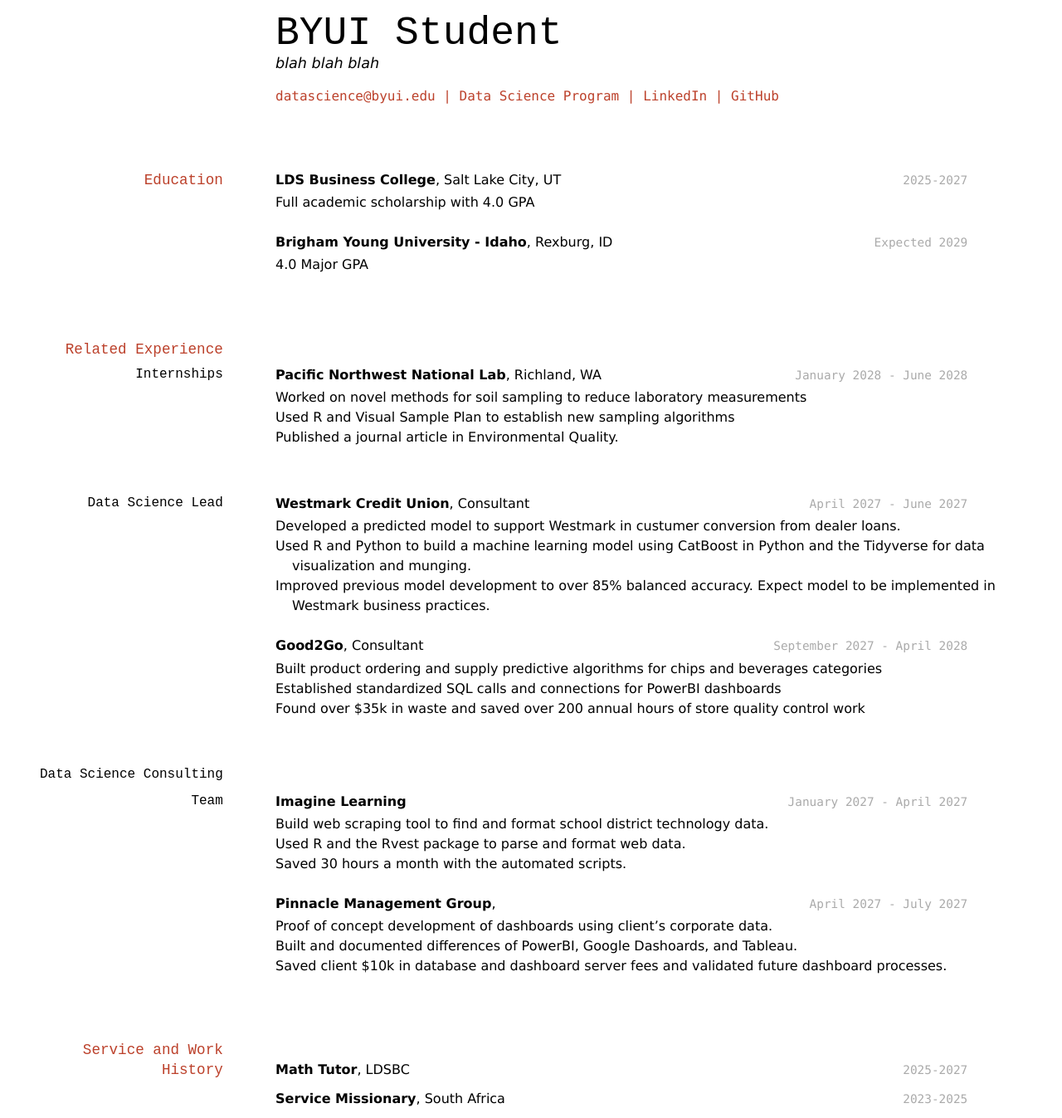
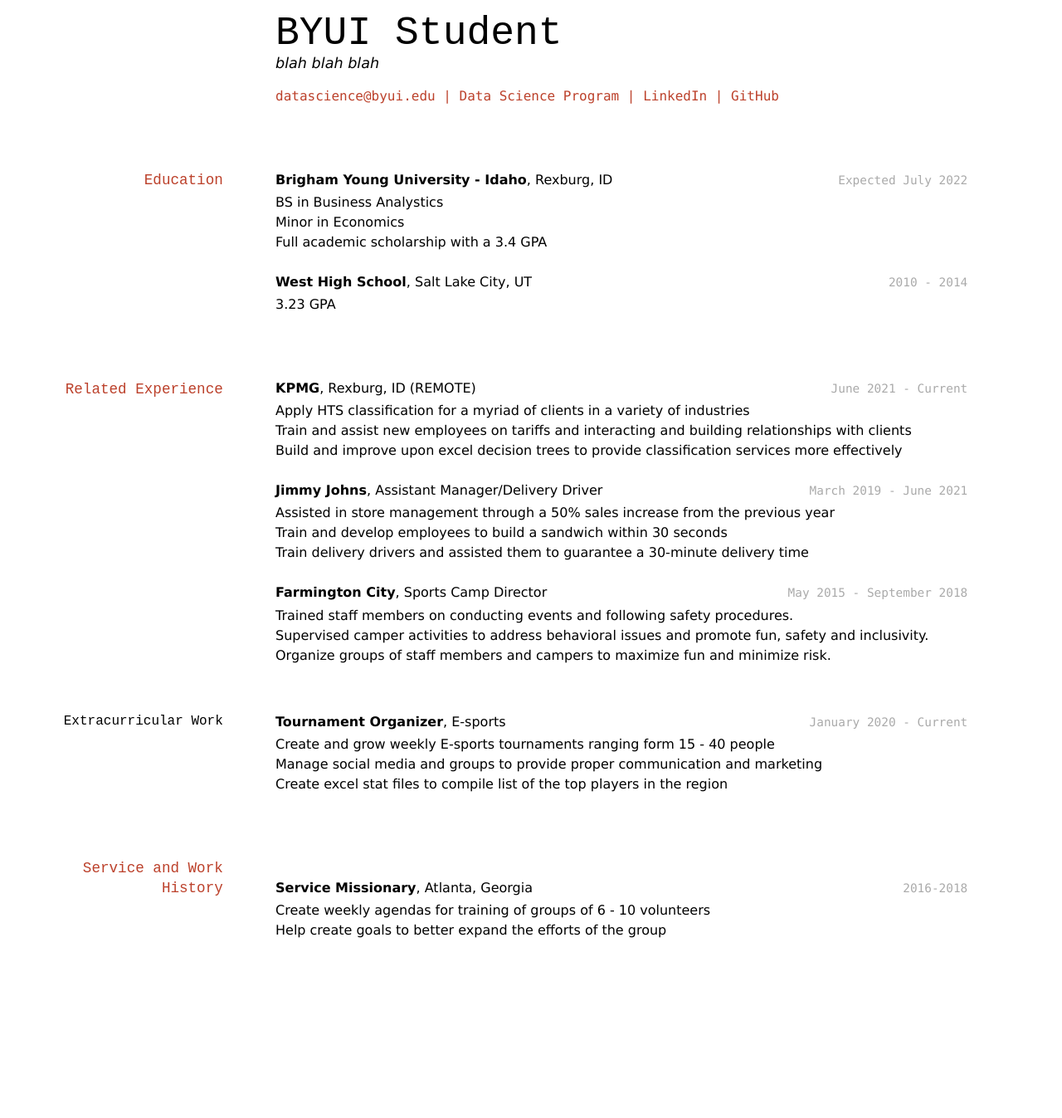
Before and after one commit to byuistudent/my_resume_repo, a Jekyll site: the page built from docs/index.md, in a window 1280 px wide. Shown: the whole page at 83% size. Built offline with Jekyll 4.4.1, drawn with Linux system fonts in a browser that asks for light colours; after the commit the page ends 1157 px from its top, so only the background shows below that.

Commit message:
The actual resume

```diff
--- a/docs/index.md
+++ b/docs/index.md
@@ -16,69 +16,60 @@ blah blah blah
 
 ## Education
 
-`2025-2027`
-__LDS Business College__, Salt Lake City, UT
-
-- Full academic scholarship with 4.0 GPA
-
-`Expected 2029`
+`Expected July 2022`
 __Brigham Young University - Idaho__, Rexburg, ID
 
-- 4.0 Major GPA
+- BS in Business Analystics
+- Minor in Economics
+- Full academic scholarship with a 3.4 GPA
 
+`2010 - 2014`
+__West High School__, Salt Lake City, UT
+
+- 3.23 GPA
 
 ## Related Experience
 
-### Internships
+`June 2021 - Current`
+__KPMG__, Rexburg, ID (REMOTE)
 
-`January 2028 - June 2028`
-__Pacific Northwest National Lab__, Richland, WA
+- Apply HTS classification for a myriad of clients in a variety of industries
+- Train and assist new employees on tariffs and interacting and building relationships with clients
+- Build and improve upon excel decision trees to provide classification services more effectively
 
-- Worked on novel methods for soil sampling to reduce laboratory measurements
-- Used R and Visual Sample Plan to establish new sampling algorithms
-- Published a journal article in Environmental Quality.
+`March 2019 - June 2021`
+__Jimmy Johns__, Assistant Manager/Delivery Driver
 
-### Data Science Lead
+- Assisted in store management through a 50% sales increase from the previous year
+- Train and develop employees to build a sandwich within 30 seconds
+- Train delivery drivers and assisted them to guarantee a 30-minute delivery time
 
-`April 2027 - June 2027`
-__Westmark Credit Union__, Consultant
 
-- Developed a predicted model to support Westmark in custumer conversion from dealer loans.
-- Used R and Python to build a machine learning model using CatBoost in Python and the Tidyverse for data visualization and munging.
-- Improved previous model development to over 85% balanced accuracy. Expect model to be implemented in Westmark business practices.
+`May 2015 - September 2018`
+__Farmington City__, Sports Camp Director
 
-`September 2027 - April 2028`
-__Good2Go__, Consultant
+- Trained staff members on conducting events and following safety procedures.
+- Supervised camper activities to address behavioral issues and promote fun, safety and inclusivity.
+- Organize groups of staff members and campers to maximize fun and minimize risk.
 
-- Built product ordering and supply predictive algorithms for chips and beverages categories
-- Established standardized SQL calls and connections for PowerBI dashboards
-- Found over $35k in waste and saved over 200 annual hours of store quality control work
+### Extracurricular Work
 
-### Data Science Consulting Team
+`January 2020 - Current`
+__Tournament Organizer__, E-sports
 
-`January 2027 - April 2027`
-__Imagine Learning__
-
-- Build web scraping tool to find and format school district technology data.
-- Used R and the Rvest package to parse and format web data.
-- Saved 30 hours a month with the automated scripts.
-
-`April 2027 - July 2027`
-__Pinnacle Management Group__,
-
-- Proof of concept development of dashboards using client's corporate data.
-- Built and documented differences of PowerBI, Google Dashoards, and Tableau.
-- Saved client $10k in database and dashboard server fees and validated future dashboard processes.
+- Create and grow weekly E-sports tournaments ranging form 15 - 40 people
+- Manage social media and groups to provide proper communication and marketing
+- Create excel stat files to compile list of the top players in the region
 
 
 ## Service and Work History
 
-`2025-2027`
-__Math Tutor__, LDSBC
 
+`2016-2018`
+__Service Missionary__, Atlanta, Georgia
 
-`2023-2025`
-__Service Missionary__, South Africa
+- Create weekly agendas for training of groups of 6 - 10 volunteers
+- Help create goals to better expand the efforts of the group
 
 
 
```
